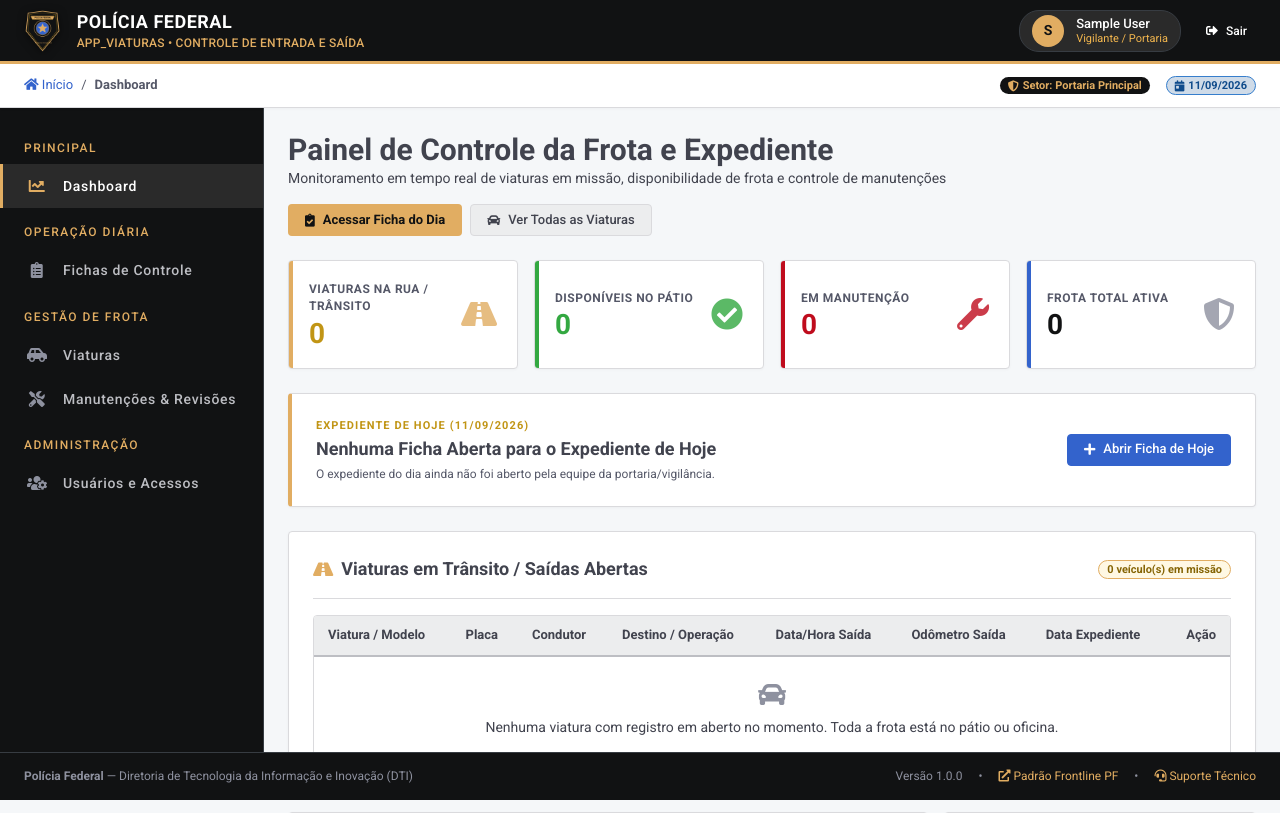
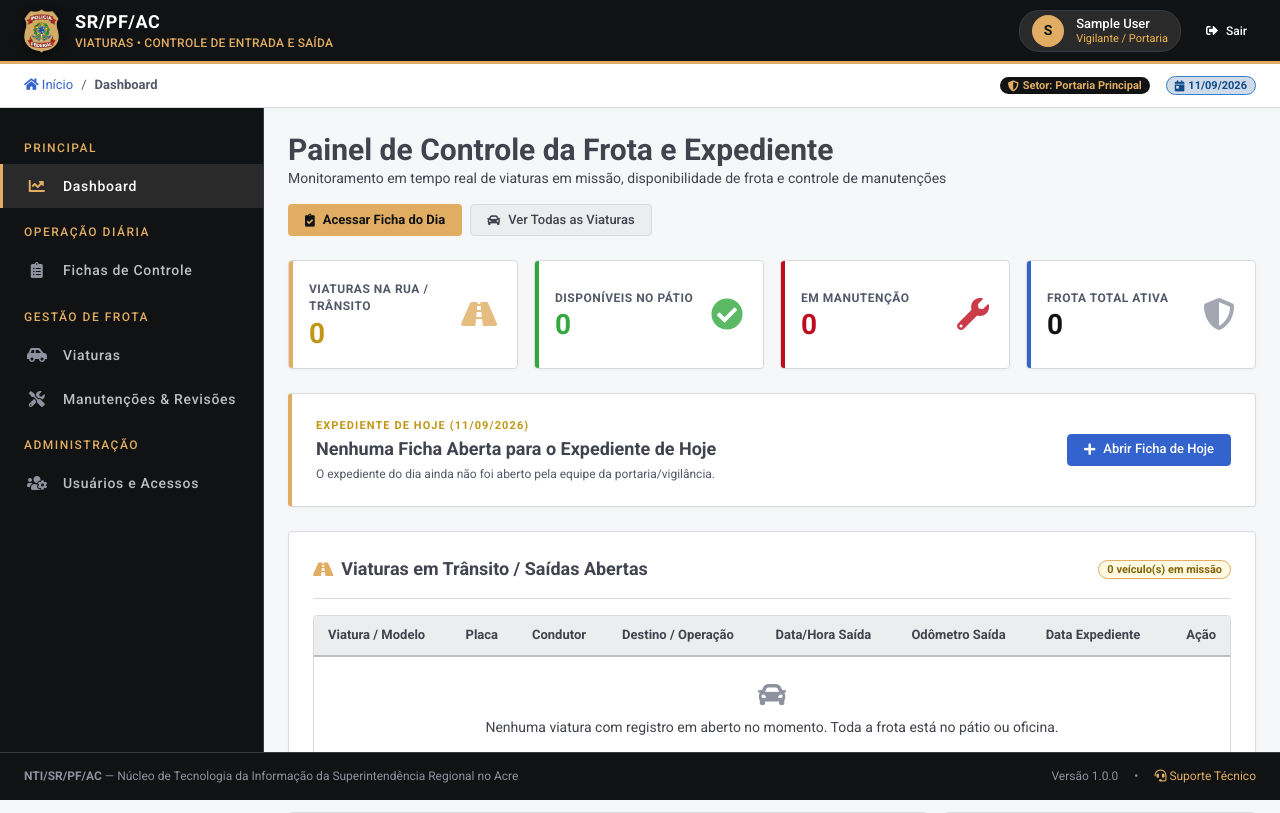
Before and after one commit to linocordeiro/app_viaturas, a Django app: page / in a window 1280 px wide. Shown: the top 813 px of the page. Run offline with Django 5.2, Linux system fonts and the light colour scheme; the visitor is signed in with stand-in values (Sample User, id 1); data that the repository does not hold is empty.

Commit message:
feat(ui): Update branding and logo to SR/PF/AC
Change the application title and footer to reflect the regional
superintendence (SR/PF/AC) and NTI instead of the national level.
Update the official PF coat of arms logo image.

Co-Authored-By: Claude <noreply@anthropic.com>

```diff
--- a/templates/base.html
+++ b/templates/base.html
@@ -29,8 +29,8 @@
     <a href="{% url 'dashboard:home' %}" class="pf-header-brand">
       <img src="{% static 'img/brasao_pf.png' %}" alt="Brasão Polícia Federal" class="pf-header-logo">
       <div class="pf-header-titles">
-        <span class="pf-header-title">POLÍCIA FEDERAL</span>
-        <span class="pf-header-subtitle">APP_VIATURAS • CONTROLE DE ENTRADA E SAÍDA</span>
+        <span class="pf-header-title">SR/PF/AC</span>
+        <span class="pf-header-subtitle">VIATURAS • CONTROLE DE ENTRADA E SAÍDA</span>
       </div>
     </a>
 
@@ -137,14 +137,12 @@
   <!-- 5. Footer Fixo Institucional -->
   <footer class="pf-footer">
     <div>
-      <strong>Polícia Federal</strong> — Diretoria de Tecnologia da Informação e Inovação (DTI)
+      <strong>NTI/SR/PF/AC</strong> — Núcleo de Tecnologia da Informação da Superintendência Regional no Acre
     </div>
     <div class="pf-footer-links">
       <span>Versão 1.0.0</span>
       <span>•</span>
-      <a href="https://sistemas.pf.gov.br/frontline/" target="_blank"><i class="fas fa-external-link-alt"></i> Padrão Frontline PF</a>
-      <span>•</span>
-      <a href="mailto:suporte.ti@pf.gov.br"><i class="fas fa-headset"></i> Suporte Técnico</a>
+      <a href="mailto:nti.srac@pf.gov.br"><i class="fas fa-headset"></i> Suporte Técnico</a>
     </div>
   </footer>
 
--- a/templates/usuarios/login.html
+++ b/templates/usuarios/login.html
@@ -71,8 +71,8 @@
   <div class="pf-login-container">
     <div class="pf-login-header">
       <img src="{% static 'img/brasao_pf.png' %}" alt="Brasão Polícia Federal" class="pf-login-logo">
-      <h1 class="pf-login-title">POLÍCIA FEDERAL</h1>
-      <div class="pf-login-sub">APP_VIATURAS • CONTROLE DE ENTRADA E SAÍDA</div>
+      <h1 class="pf-login-title">SR/PF/AC</h1>
+      <div class="pf-login-sub">VIATURAS • CONTROLE DE ENTRADA E SAÍDA</div>
     </div>
 
     <div class="pf-login-body">
@@ -107,7 +107,7 @@
 
     <div class="pf-login-footer">
       <div><strong>Acesso Restrito</strong> — Uso exclusivo de servidores e colaboradores autorizados.</div>
-      <div style="margin-top: 4px;">Padrão Visual Frontline PF • Diretoria de Tecnologia da Informação</div>
+      <div style="margin-top: 4px;">NTI/SR/PF/AC</div>
     </div>
   </div>
 
```
Also changed, not shown: static/img/brasao_pf.png.
